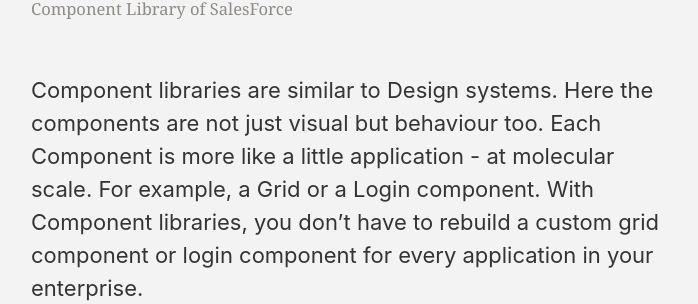
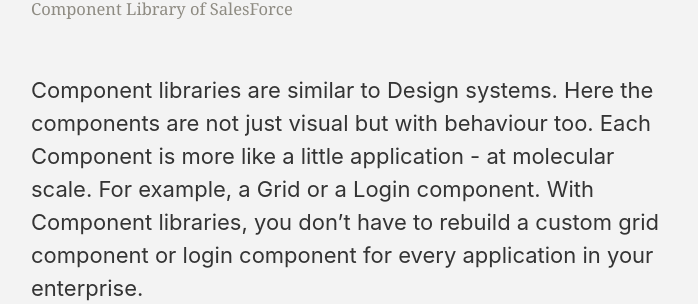
Before and after one commit to arun-ar/arun-ar.github.io, a Jekyll site: the page built from _posts/2018-07-26-6-things-to-build-better-b2b-web-ui.markdown, in a window 1280 px wide and 900 px high, scrolled down 2536 px. Shown: the part 183-487 px from the top of the window, without its empty margins (291-989 px from the left). Built offline with Jekyll 4.4.1, drawn with Linux system fonts in a browser that asks for light colours; nearby versions of some CDN libraries; some of the changed text lies outside the part shown.

Commit message:
last version

```diff
--- a/_posts/2018-07-26-6-things-to-build-better-b2b-web-ui.markdown
+++ b/_posts/2018-07-26-6-things-to-build-better-b2b-web-ui.markdown
@@ -43,7 +43,7 @@ Design systems are like living Style Guides with documentation and code being ex
 
 {% include figure image_path="/assets/images/component-library-example.png" alt="An image of  component library created by SalesForce" caption="Component Library of SalesForce" %}
 
-Component libraries are similar to Design systems. Here the components are not just visual but behaviour too. Each Component is more like a little application - at molecular scale. For example, a Grid or a Login component. With Component libraries, you don't have to rebuild a custom grid component or login component for every application in your enterprise.
+Component libraries are similar to Design systems. Here the components are not just visual but with behaviour too. Each Component is more like a little application - at molecular scale. For example, a Grid or a Login component. With Component libraries, you don't have to rebuild a custom grid component or login component for every application in your enterprise.
 
 Thanks to frameworks like Angular2 & React, finally Component libraries are easy to setup as we have moved away from the notion of building web pages to building components.
 
```
Also changed, not shown: other parts of _posts/2018-07-26-6-things-to-build-better-b2b-web-ui.markdown (+1 -1 lines).
